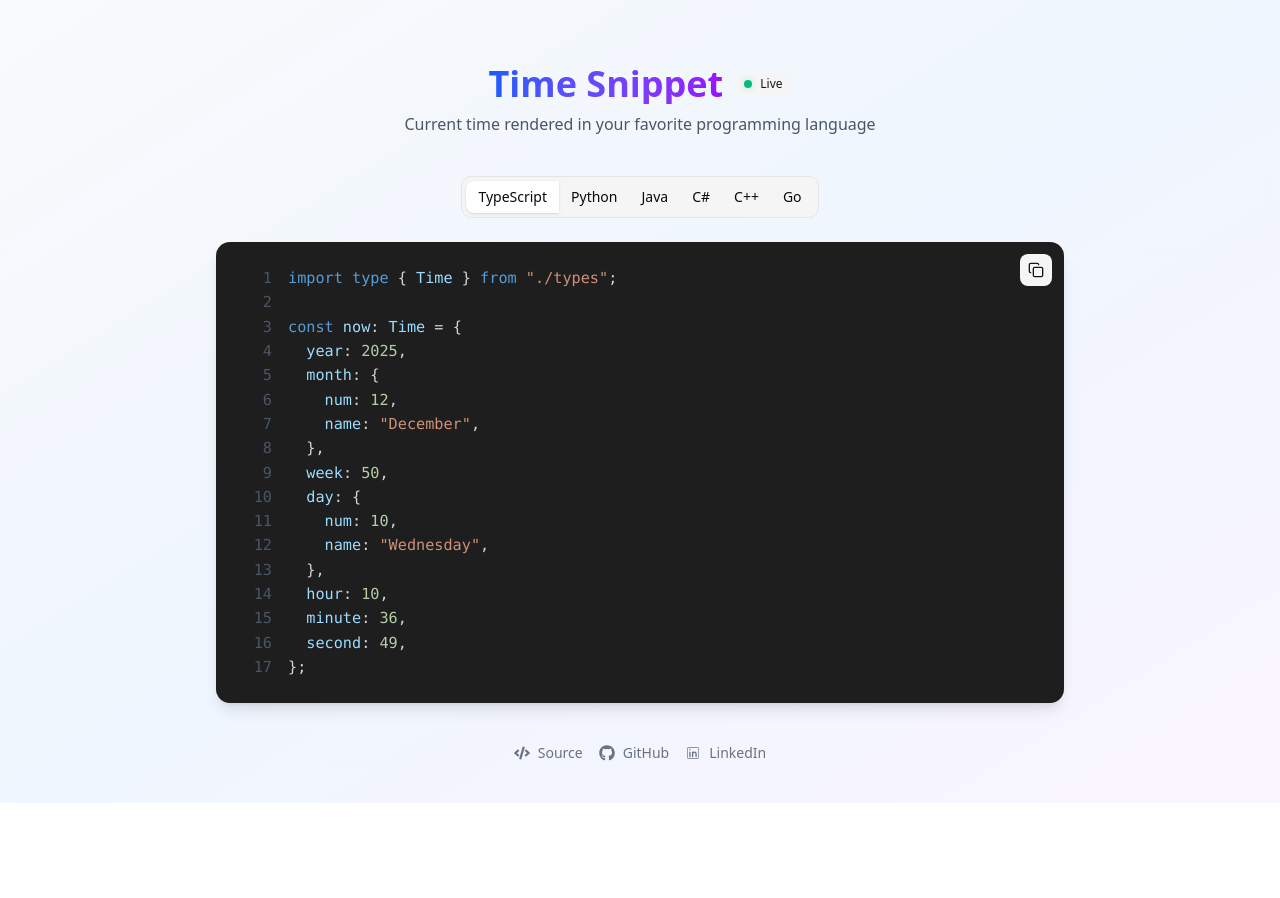
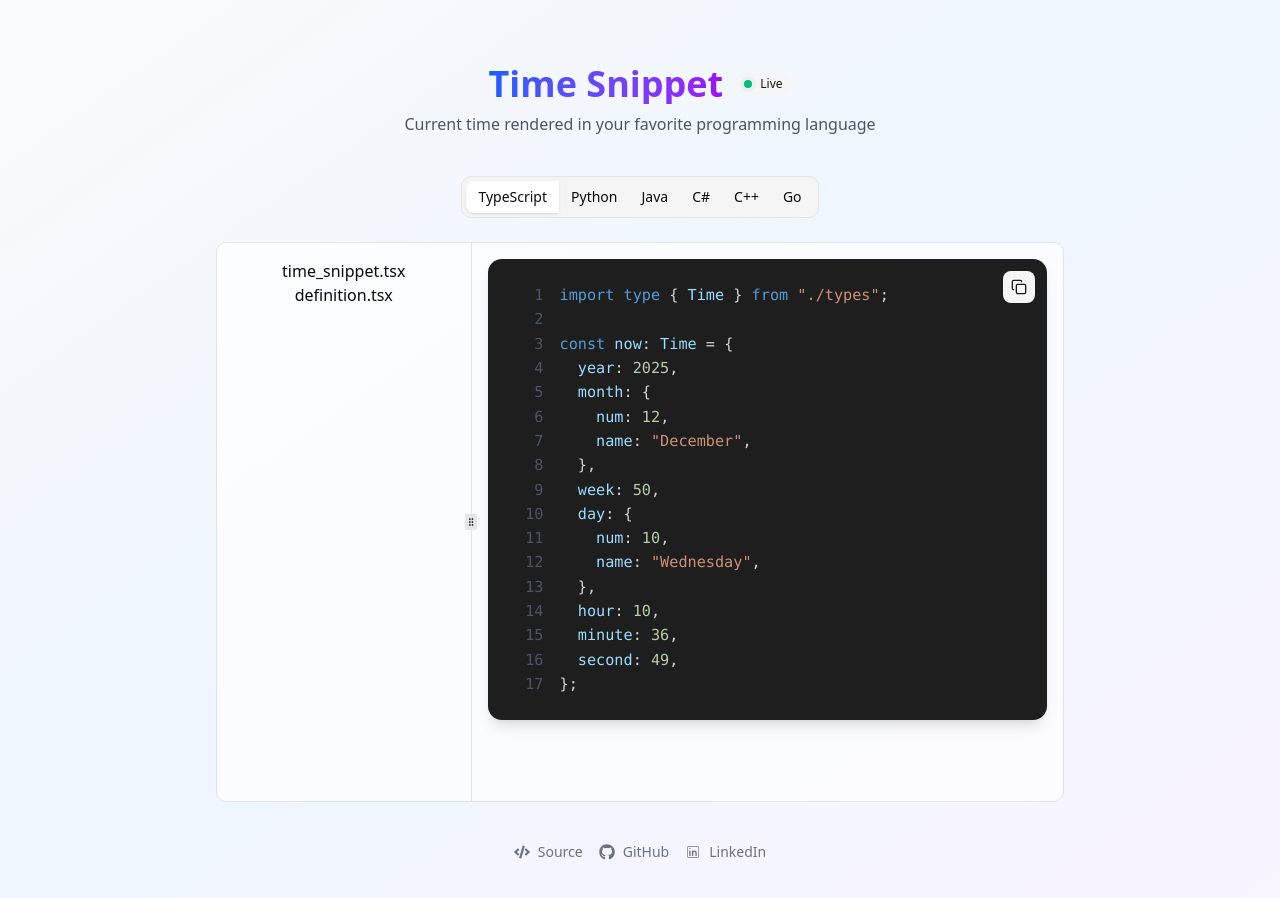
Before and after one commit to StoyanDimitrov0016/time-snippet, a React (Vite) app: page / in a window 1280 px wide. Shown: the top 898 px of the page. Before the commit the page ends 803 px from the top, so only its background shows below. Built offline with nearby package versions, Linux system fonts and the light colour scheme.

Commit message:
feat: add time snippet and definition views wrapped with the new Activity React component into resizable ShadCN component mimicking and IDE with an opened sidebar for file

```diff
--- a/src/app.tsx
+++ b/src/app.tsx
@@ -6,6 +6,15 @@ import { useLanguage } from "./hooks/use-language";
 import { useSecondTimer } from "./hooks/use-second-timer";
 import { renderNow } from "./lib/render-utils";
 import { getNow } from "./lib/time-utils";
+import {
+  ResizableHandle,
+  ResizablePanel,
+  ResizablePanelGroup,
+} from "./components/ui/resizable";
+import { Activity, useState } from "react";
+import DefinitionView from "./components/custom/definition-view";
+
+type View = "time_snippet" | "definition";
 
 export default function App() {
   const date = useSecondTimer();
@@ -14,18 +23,53 @@ export default function App() {
   const now = getNow(date);
   const code = renderNow(language, now);
 
+  const [view, setView] = useState<View>("time_snippet");
+
   return (
     <div className="min-h-screen bg-linear-to-br from-gray-50 via-blue-50 to-purple-50">
       <div className="mx-auto flex min-h-screen max-w-4xl flex-col px-6 py-10">
         <Header />
 
         <main className="flex-1 space-y-6 pt-10">
-          <section className="flex justify-center" aria-label="Language selection">
+          <section
+            className="flex justify-center"
+            aria-label="Language selection"
+          >
             <LanguageSelector />
           </section>
 
-          <section aria-label="Code output">
-            <CodeBlock code={code} language="typescript" />
+          <section aria-label="Code output" className="h-[70vh] min-h-[420px]">
+            <ResizablePanelGroup
+              direction="horizontal"
+              className="rounded-lg border bg-white/70"
+            >
+              <ResizablePanel defaultSize={30} minSize={10}>
+                <div className="h-full overflow-auto p-4 flex flex-col ">
+                  <button onClick={() => setView("time_snippet")}>
+                    time_snippet.tsx
+                  </button>
+                  <button onClick={() => setView("definition")}>
+                    definition.tsx
+                  </button>
+                </div>
+              </ResizablePanel>
+
+              <ResizableHandle withHandle />
+
+              <ResizablePanel defaultSize={70} minSize={20}>
+                <div className="h-full overflow-auto p-4">
+                  <Activity
+                    mode={view === "time_snippet" ? "visible" : "hidden"}
+                  >
+                    <CodeBlock code={code} language="typescript" />
+                  </Activity>
+
+                  <Activity mode={view === "definition" ? "visible" : "hidden"}>
+                    <DefinitionView />
+                  </Activity>
+                </div>
+              </ResizablePanel>
+            </ResizablePanelGroup>
           </section>
         </main>
 
```
